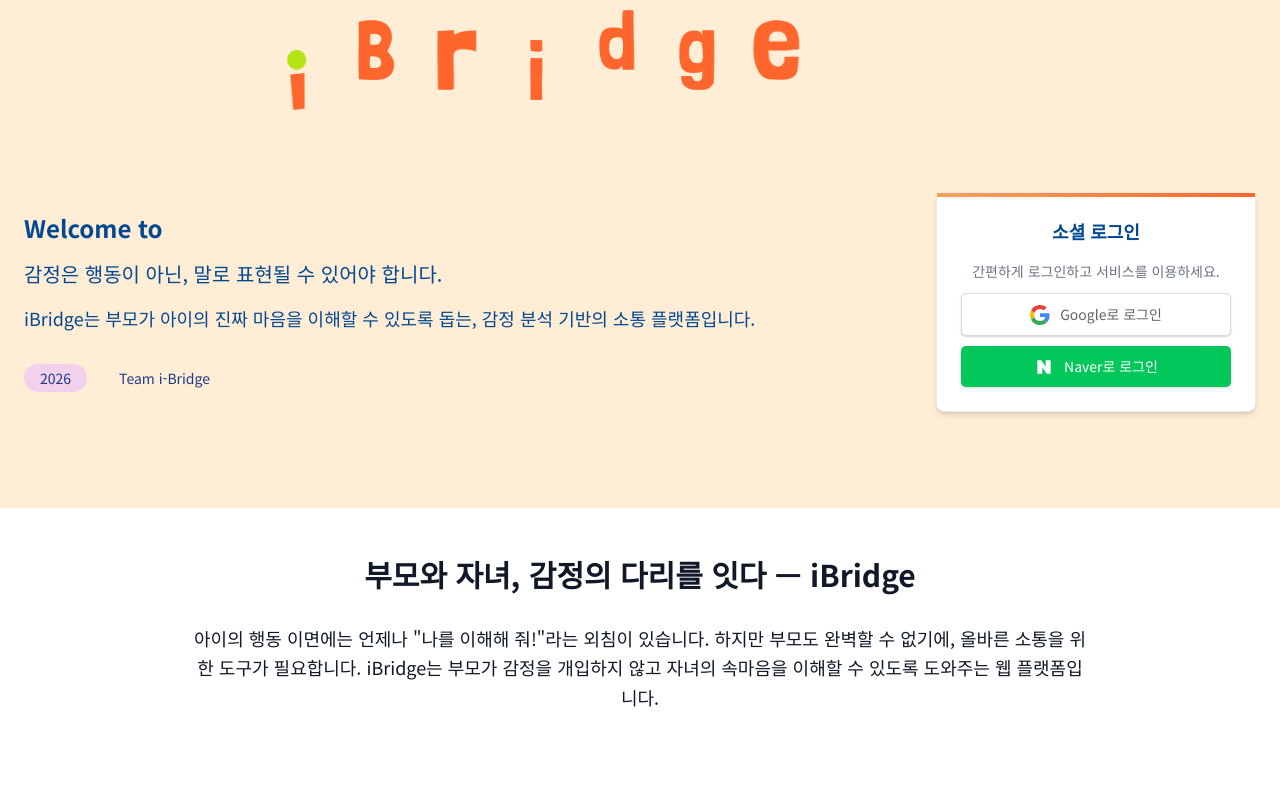
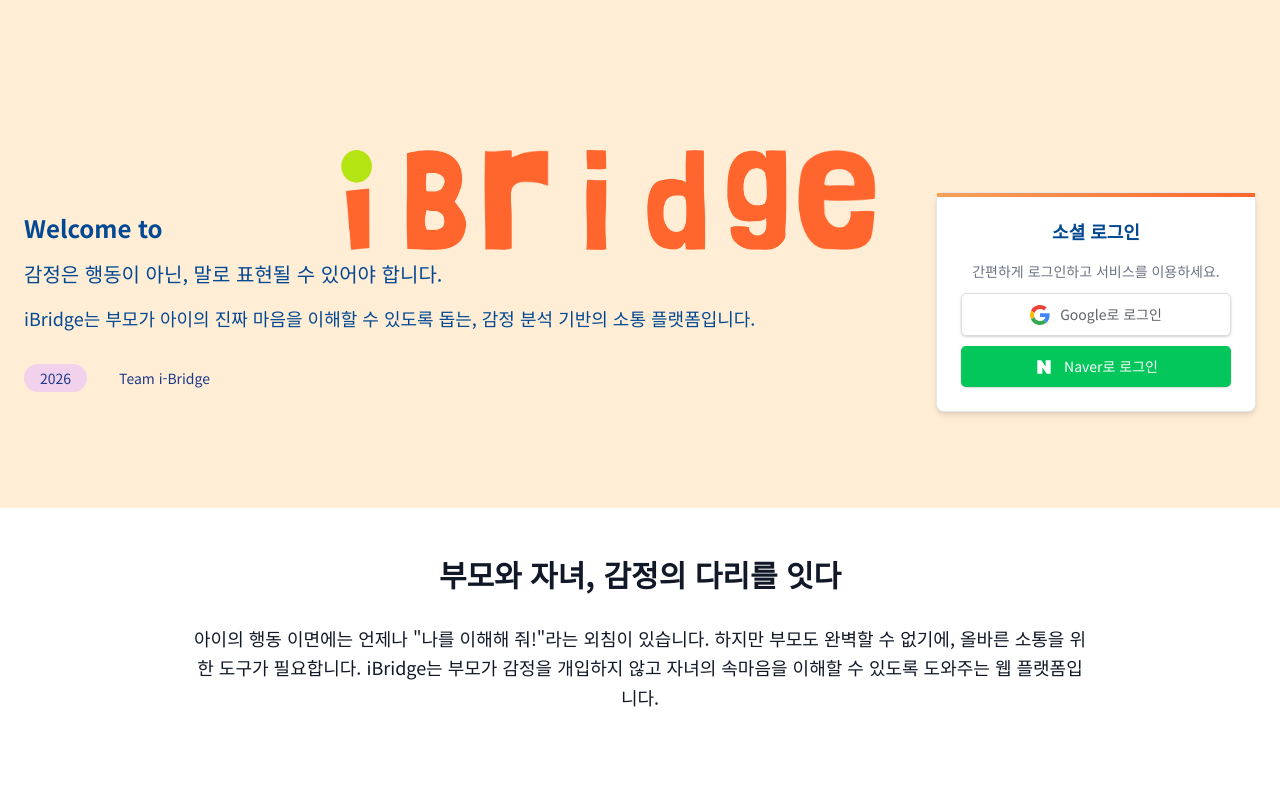
Before and after one commit to i-Bridge/front-ibridge-2025, a Next.js app: page / in a window 1280 px wide. Shown: the top 800 px of the page. Built offline with nearby package versions, Linux system fonts and the light colour scheme; no server answers.

Commit message:
Design: 시작화면 로고 위치, 크기 수정

```diff
--- a/src/app/(start)/page.tsx
+++ b/src/app/(start)/page.tsx
@@ -9,13 +9,13 @@ import LoginButton from '@/components/Auth/LoginButton';
 const imageNames = ['i_green', 'B', 'r', 'i', 'd', 'g', 'e'];
 
 const imagePositions = [
-  { xStart: -160, xEnd: -120, yStart: 50, yEnd: 150 },
-  { xStart: -80, xEnd: -40, yStart: 20, yEnd: 100 },
-  { xStart: 0, xEnd: 40, yStart: 30, yEnd: 120 },
-  { xStart: 80, xEnd: 120, yStart: 40, yEnd: 90 },
-  { xStart: 160, xEnd: 200, yStart: 10, yEnd: 160 },
-  { xStart: 240, xEnd: 280, yStart: 30, yEnd: 130 },
-  { xStart: 320, xEnd: 360, yStart: 20, yEnd: 180 },
+  { xStart: -160, xEnd: -120, yStart: 100, yEnd: 150 },
+  { xStart: -80, xEnd: -40, yStart: -20, yEnd: 150 },
+  { xStart: 0, xEnd: 40, yStart: 60, yEnd: 150 },
+  { xStart: 80, xEnd: 120, yStart: 0, yEnd: 150 },
+  { xStart: 160, xEnd: 200, yStart: 40, yEnd: 150 },
+  { xStart: 240, xEnd: 280, yStart: 120, yEnd: 150 },
+  { xStart: 320, xEnd: 360, yStart: -10, yEnd: 150 },
 ];
 
 export default function StartPage() {
@@ -26,33 +26,91 @@ export default function StartPage() {
 
   const [transforms, setTransforms] = useState<{ x: number; y: number }[]>([]);
 
-  const x0 = useTransform(scrollY, [0, 1000], [imagePositions[0].xStart, imagePositions[0].xEnd]);
-  const x1 = useTransform(scrollY, [0, 1000], [imagePositions[1].xStart, imagePositions[1].xEnd]);
-  const x2 = useTransform(scrollY, [0, 1000], [imagePositions[2].xStart, imagePositions[2].xEnd]);
-  const x3 = useTransform(scrollY, [0, 1000], [imagePositions[3].xStart, imagePositions[3].xEnd]);
-  const x4 = useTransform(scrollY, [0, 1000], [imagePositions[4].xStart, imagePositions[4].xEnd]);
-  const x5 = useTransform(scrollY, [0, 1000], [imagePositions[5].xStart, imagePositions[5].xEnd]);
-  const x6 = useTransform(scrollY, [0, 1000], [imagePositions[6].xStart, imagePositions[6].xEnd]);
+  const x0 = useTransform(
+    scrollY,
+    [0, 1000],
+    [imagePositions[0].xStart, imagePositions[0].xEnd],
+  );
+  const x1 = useTransform(
+    scrollY,
+    [0, 1000],
+    [imagePositions[1].xStart, imagePositions[1].xEnd],
+  );
+  const x2 = useTransform(
+    scrollY,
+    [0, 1000],
+    [imagePositions[2].xStart, imagePositions[2].xEnd],
+  );
+  const x3 = useTransform(
+    scrollY,
+    [0, 1000],
+    [imagePositions[3].xStart, imagePositions[3].xEnd],
+  );
+  const x4 = useTransform(
+    scrollY,
+    [0, 1000],
+    [imagePositions[4].xStart, imagePositions[4].xEnd],
+  );
+  const x5 = useTransform(
+    scrollY,
+    [0, 1000],
+    [imagePositions[5].xStart, imagePositions[5].xEnd],
+  );
+  const x6 = useTransform(
+    scrollY,
+    [0, 1000],
+    [imagePositions[6].xStart, imagePositions[6].xEnd],
+  );
 
-  const y0 = useTransform(scrollY, [0, 1000], [imagePositions[0].yStart, imagePositions[0].yEnd]);
-  const y1 = useTransform(scrollY, [0, 1000], [imagePositions[1].yStart, imagePositions[1].yEnd]);
-  const y2 = useTransform(scrollY, [0, 1000], [imagePositions[2].yStart, imagePositions[2].yEnd]);
-  const y3 = useTransform(scrollY, [0, 1000], [imagePositions[3].yStart, imagePositions[3].yEnd]);
-  const y4 = useTransform(scrollY, [0, 1000], [imagePositions[4].yStart, imagePositions[4].yEnd]);
-  const y5 = useTransform(scrollY, [0, 1000], [imagePositions[5].yStart, imagePositions[5].yEnd]);
-  const y6 = useTransform(scrollY, [0, 1000], [imagePositions[6].yStart, imagePositions[6].yEnd]);
+  const y0 = useTransform(
+    scrollY,
+    [0, 1000],
+    [imagePositions[0].yStart, imagePositions[0].yEnd],
+  );
+  const y1 = useTransform(
+    scrollY,
+    [0, 1000],
+    [imagePositions[1].yStart, imagePositions[1].yEnd],
+  );
+  const y2 = useTransform(
+    scrollY,
+    [0, 1000],
+    [imagePositions[2].yStart, imagePositions[2].yEnd],
+  );
+  const y3 = useTransform(
+    scrollY,
+    [0, 1000],
+    [imagePositions[3].yStart, imagePositions[3].yEnd],
+  );
+  const y4 = useTransform(
+    scrollY,
+    [0, 1000],
+    [imagePositions[4].yStart, imagePositions[4].yEnd],
+  );
+  const y5 = useTransform(
+    scrollY,
+    [0, 1000],
+    [imagePositions[5].yStart, imagePositions[5].yEnd],
+  );
+  const y6 = useTransform(
+    scrollY,
+    [0, 1000],
+    [imagePositions[6].yStart, imagePositions[6].yEnd],
+  );
 
   const xTransforms = [x0, x1, x2, x3, x4, x5, x6];
   const yTransforms = [y0, y1, y2, y3, y4, y5, y6];
 
   useEffect(() => {
     const calculateTransforms = () => {
-      const calculatedTransforms = imagePositions.map(({ xStart, xEnd, yStart, yEnd }) => {
+      const calculatedTransforms = imagePositions.map(
+        ({ xStart, xEnd, yStart, yEnd }) => {
           // 스크롤 값에 따라 위치 변환
           const x = (scrollY.get() / 1000) * (xEnd - xStart) + xStart; // x 이동
           const y = (scrollY.get() / 1000) * (yEnd - yStart) + yStart; // y 이동
           return { x, y };
-      });
+        },
+      );
       setTransforms(calculatedTransforms); // 상태에 변환된 x, y 값을 저장
     };
 
@@ -84,27 +142,24 @@ export default function StartPage() {
       className="min-h-screen flex flex-col relative overflow-hidden"
     >
       {/* 상단 이미지 애니메이션 패널 */}
-<div className="top-1/4 left-2/3 transform -translate-x-1/3 -translate-y-1/2 relative ">
-        {imageNames.map((name, idx) => {
-          const x = xTransforms[idx];
-          const y = yTransforms[idx];
-
-          return (
+      <div className="top-1/4 left-2/3 transform -translate-x-1/3 -translate-y-1/2 relative">
+        {imageNames.map((name, idx) => (
           <motion.img
             key={idx}
             src={`/images/${name}.png`}
             alt={`img-${idx}`}
-              style={{
-                x, // .get()을 사용하여 MotionValue에서 값을 추출
-                y,
+            initial={{
+              x: imagePositions[idx].xStart,
+              y: imagePositions[idx].yStart,
             }}
-              initial={{ x: imagePositions[idx].xStart, y: imagePositions[idx].yStart }}
-              animate={{ x: imagePositions[idx].xEnd, y: imagePositions[idx].yEnd }} // .get()을 사용하여 값을 전달
+            animate={{
+              x: imagePositions[idx].xEnd,
+              y: imagePositions[idx].yEnd,
+            }}
             transition={{ type: 'spring', stiffness: 50 }}
-              className="absolute w-[60px] h-[60px] z-10 object-contain"
+            className="absolute w-[100px] h-[100px] z-10 object-contain" // 크기 키움
           />
-          );
-        })}
+        ))}
       </div>
 
       <main className="flex-grow">
@@ -131,46 +186,28 @@ export default function StartPage() {
                 </div>
               </div>
             </div>
-    <motion.div
-      initial={{ opacity: 0, scale: 0.9 }}
-      whileInView={{ opacity: 1, scale: 1 }}
-      transition={{ duration: 0.7 }}
-      viewport={{ once: true }}
-      className="w-80"
-    >
+            <div className="w-80">
               <div className="bg-white p-6 rounded-lg shadow-md border border-gray-200 relative overflow-visible min-h-[200px]">
                 <div className="absolute inset-x-0 top-0 h-1 bg-gradient-to-r from-i-lightorange to-i-orange"></div>
                 <div className="space-y-3">
                   <LoginButton />
                 </div>
               </div>
-    </motion.div>
+            </div>
           </div>
         </section>
 
         {/* Intro Text Section */}
         <section className="max-w-5xl mx-auto px-16 mt-12 mb-32 relative text-center">
-          <motion.h1
-            initial={{ opacity: 0, y: 50 }}
-            whileInView={{ opacity: 1, y: 0 }}
-            transition={{ duration: 0.5 }}
-            viewport={{ once: true }}
-            className="text-2xl md:text-3xl font-bold text-gray-900 mb-8"
-          >
-            부모와 자녀, 감정의 다리를 잇다 — iBridge
-          </motion.h1>
-          <motion.p
-            initial={{ opacity: 0, y: 50 }}
-            whileInView={{ opacity: 1, y: 0 }}
-            transition={{ duration: 0.7 }}
-            viewport={{ once: true }}
-            className="text-lg text-gray-900 leading-relaxed mb-8"
-          >
+          <h1 className="text-2xl md:text-3xl font-bold text-gray-900 mb-8">
+            부모와 자녀, 감정의 다리를 잇다
+          </h1>
+          <p className="text-lg text-gray-900 leading-relaxed mb-8">
             아이의 행동 이면에는 언제나 &quot;나를 이해해 줘!&quot;라는 외침이
             있습니다. 하지만 부모도 완벽할 수 없기에, 올바른 소통을 위한 도구가
             필요합니다. iBridge는 부모가 감정을 개입하지 않고 자녀의 속마음을
             이해할 수 있도록 도와주는 웹 플랫폼입니다.
-          </motion.p>
+          </p>
         </section>
 
         {/* Features Section */}
@@ -235,7 +272,7 @@ export default function StartPage() {
         </section>
 
         {/* Parent and Child Service Sections */}
-        <div className="w-full mx-auto px-8 mb-16">
+        <div className="w-full mx-auto px-32 mb-16">
           <div className="flex justify-between gap-12">
             <motion.div
               initial={{ opacity: 0, x: -50 }}
```
Lines whose indentation alone changed are shown as unchanged.
